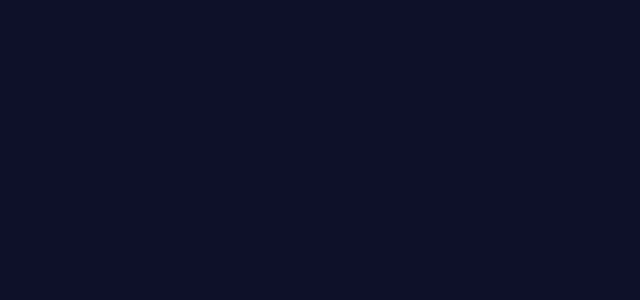
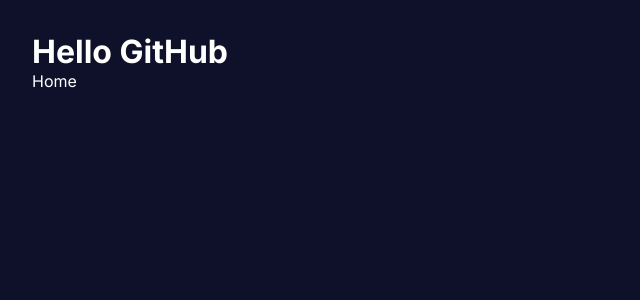
Before and after one commit to jonathan-macedo/perfilGitHub, a React (Vite) app: page / in a window 1280 px wide. Shown: the top 300 px of the page, without its empty margins (0-640 px from the left). Built offline with nearby package versions, Linux system fonts and the light colour scheme.

Commit message:
feat(config): configurando o react-router-dom dentro do arquivo main.tsx e nos demais arquivos

```diff
--- a/src/App.tsx
+++ b/src/App.tsx
@@ -1,8 +1,11 @@
+import { Outlet } from 'react-router-dom'
 import './App.css'
 
 function App() {
   return (
     <>
+      <h1>Hello GitHub</h1>
+      <Outlet />
     </>
   )
 }
--- a/src/main.tsx
+++ b/src/main.tsx
@@ -3,8 +3,25 @@
 import App from './App.tsx'
 import './index.css'
 
+import { createBrowserRouter, RouterProvider } from 'react-router-dom'
+
+import { Home } from './routes/Home.tsx'
+
+const router = createBrowserRouter([
+  {
+    path: '/',
+    element: <App />,
+    children: [
+      {
+        path: '/',
+        element: <Home />
+      }
+    ]
+  }
+])
+
 ReactDOM.createRoot(document.getElementById('root')!).render(
   <React.StrictMode>
-    <App />
+    <RouterProvider router={router} />
   </React.StrictMode>,
 )
--- /dev/null
+++ b/src/routes/Home.tsx
@@ -0,0 +1,5 @@
+export const Home = () => {
+  return (
+    <div>Home</div>
+  )
+}
```
